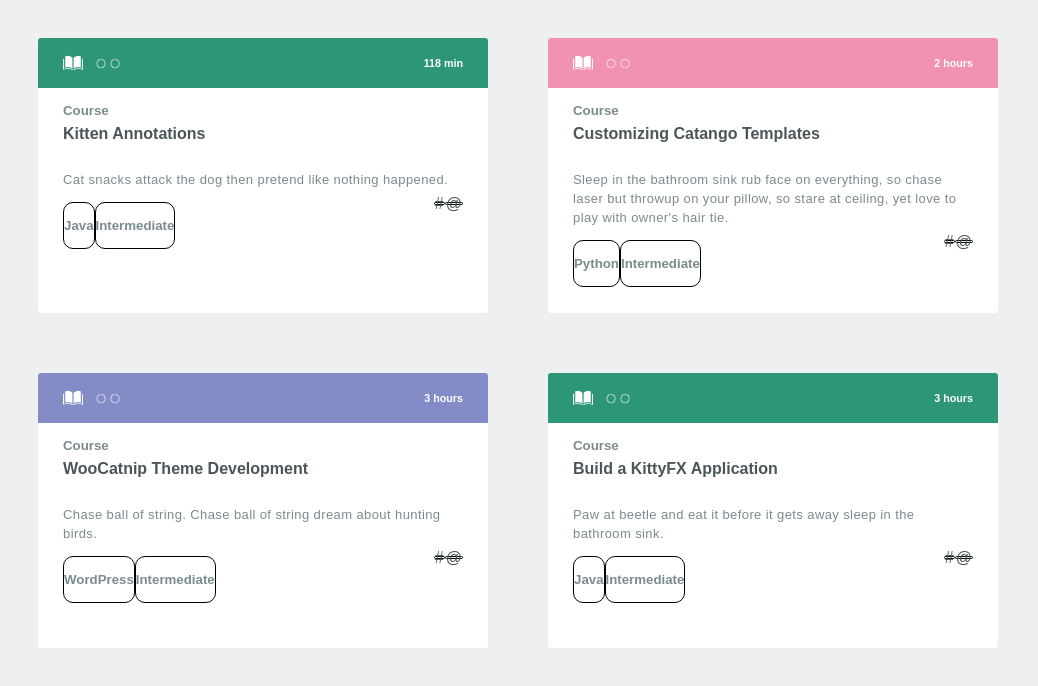
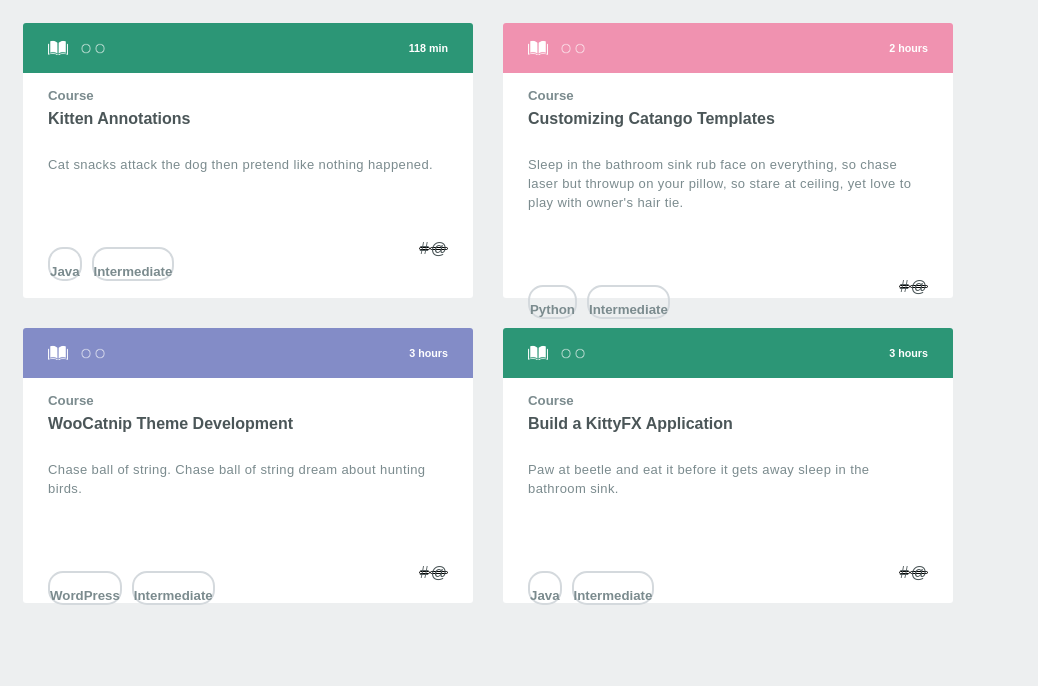
Before and after one commit to CCulkins/CSS-Practice_Treehouse, a plain HTML site: page index.html in a window 1280 px wide. Shown: the whole page, without its empty margins (0-1038 px from the left). Drawn offline with Linux system fonts and the light colour scheme.

Commit message:
adjust button styling

```diff
--- a/index.html
+++ b/index.html
@@ -24,11 +24,12 @@
     <p>
       Cat snacks attack the dog then pretend like nothing happened.
     </p>
+    <div class="buttonDiv">
     <div class="button">
-      <h5>Java</h5>
+      <h5 class="buttonText">Java</h5>
     </div>
-    <div class="button">
-      <h5>Intermediate</h5>
+    <div class="button2">
+      <h5 class="buttonText">Intermediate</h5>
     </div>
     <div class="buttonRound">
       @
@@ -36,6 +37,7 @@
     <div class="buttonRound">
       #
     </div>
+  </div>
   </div>
   </div>
 
@@ -56,10 +58,11 @@
     <p>
       Sleep in the bathroom sink rub face on everything, so chase laser but throwup on your pillow, so stare at ceiling, yet love to play with owner's hair tie.
     </p>
+    <div class="buttonDiv">
     <div class="button">
       <h5>Python</h5>
     </div>
-    <div class="button">
+    <div class="button2">
       <h5>Intermediate</h5>
     </div>
     <div class="buttonRound">
@@ -68,6 +71,7 @@
     <div class="buttonRound">
       #
     </div>
+  </div>
   </div>
   </div>
 
@@ -88,10 +92,11 @@
     <p>
       Chase ball of string. Chase ball of string dream about hunting birds.
     </p>
+    <div class="buttonDiv">
     <div class="button">
       <h5>WordPress</h5>
     </div>
-    <div class="button">
+    <div class="button2">
       <h5>Intermediate</h5>
     </div>
     <div class="buttonRound">
@@ -101,6 +106,7 @@
       #
     </div>
       </div>
+      </div
   </div>
   </div>
 
@@ -121,10 +127,11 @@
     <p>
       Paw at beetle and eat it before it gets away sleep in the bathroom sink.
     </p>
+    <div class="buttonDiv">
     <div class="button">
       <h5>Java</h5>
     </div>
-    <div class="button">
+    <div class="button2">
       <h5>Intermediate</h5>
     </div>
     <div class="buttonRound">
@@ -134,6 +141,7 @@
       #
     </div>
   </div>
+</div>
   </div>
 
   </body>
--- a/styles.css
+++ b/styles.css
@@ -6,7 +6,7 @@ body {
   width: 450px;
   height: 275px;
   float: left;
-  margin: 30px;
+  margin: 15px;
   font-family: sans-serif;
   color: #4b5658;
   background-color: white;
@@ -81,10 +81,29 @@ h5 {
 }
 
 .button {
-  border: 1px solid black;
-  border-radius: 10px;
+  border: 2px solid #d4d9dd;
+  border-radius: 15px;
   float: left;
-  height: auto;
+  height: 30px;
+  margin-right: 10px;
+
+}
+
+.button2 {
+  border: 2px solid #d4d9dd;
+  border-radius: 15px;
+  float: left;
+  height: 30px;
+  margin: 0;
+
+}
+
+.buttonDiv {
+  padding-top: 60px;
+}
+
+.buttonText {
+  position: relative;
 }
 
 .buttonRound {
```
